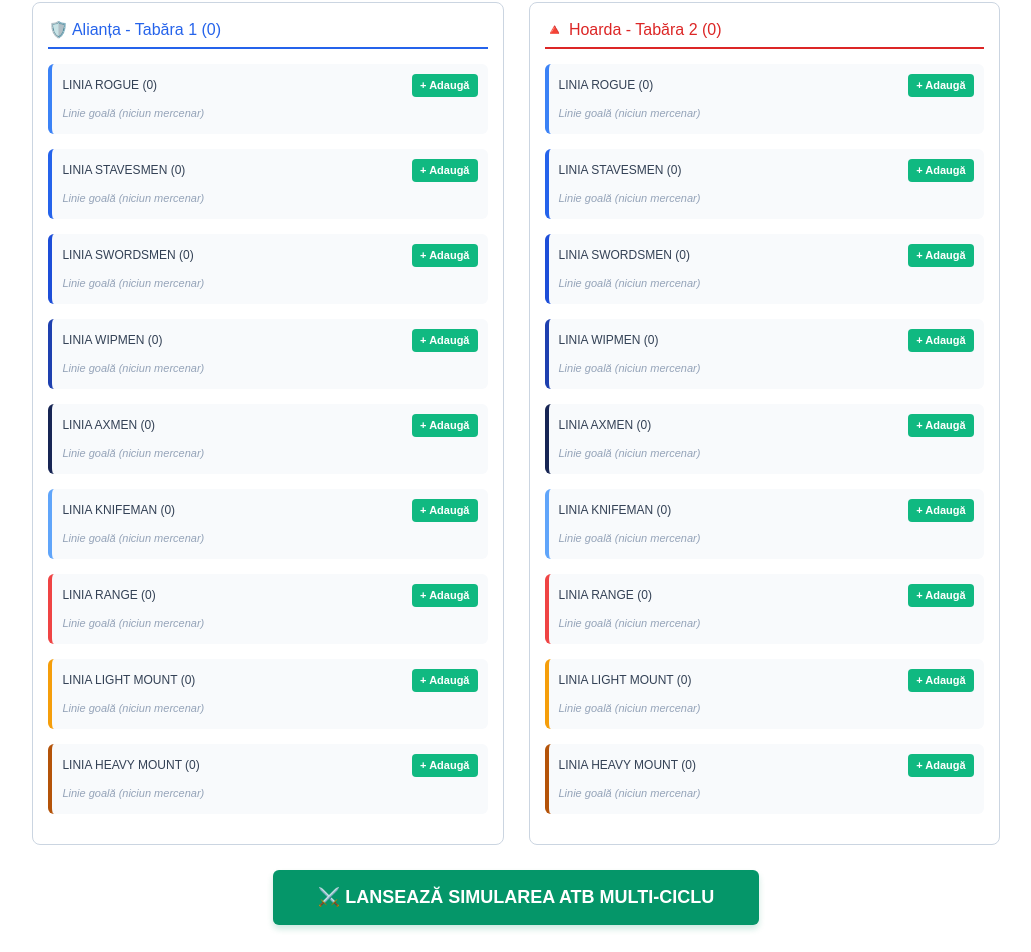
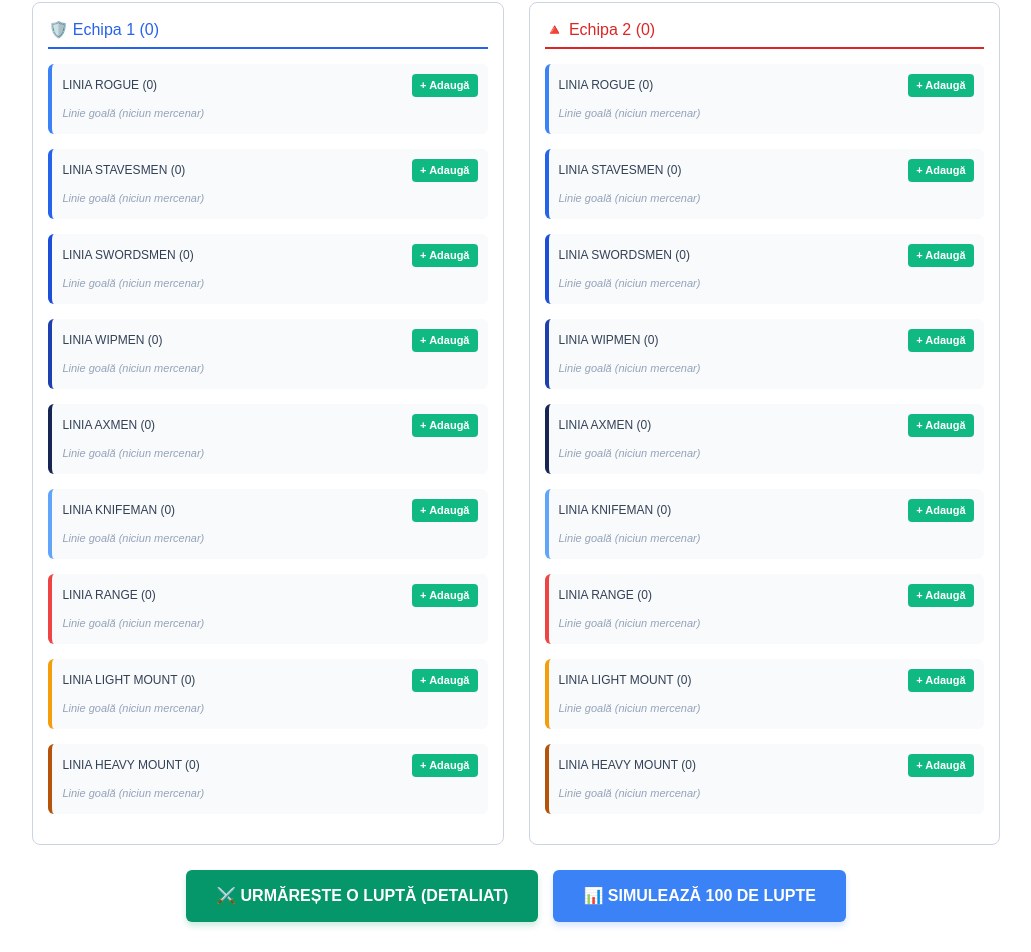
Before and after one commit to mitzanu1/simulator, a Next.js app: page / in a window 1280 px wide. Shown: the part 96-1048 px from the top of the page, without its empty margins (124-1155 px from the left). Built offline with nearby package versions, Linux system fonts and the light colour scheme.

Commit message:
multysim

```diff
--- a/app/page.js
+++ b/app/page.js
@@ -3,7 +3,7 @@ import { useState } from "react";
 import { simuleazaLupta } from "./utils";
 
 export default function Home() {
-  // Profilurile unice de atribute pentru toate clasele din joc
+  // Profilurile de bază folosite ca șablon când se dă click pe "Adaugă"
   const profileUnitati = {
     rogue: {
       clasa: "rogue",
@@ -88,44 +88,20 @@ export default function Home() {
     },
   };
 
-  const mercenarImplicit = () => ({ ...profileUnitati.rogue });
+  // Taberele pornesc complet goale, fără placeholders
+  const [tabara1, setTabara1] = useState([]);
+  const [tabara2, setTabara2] = useState([]);
 
-  const [tabara1, setTabara1] = useState([
-    // { ...profileUnitati.rogue },
-    // { ...profileUnitati.stavesmen },
-    // { ...profileUnitati.swordsmen },
-    // { ...profileUnitati.wipmen },
-    // { ...profileUnitati.axmen },
-    // { ...profileUnitati.knifeman },
-    // { ...profileUnitati.range },
-    // { ...profileUnitati.light_mount },
-    // { ...profileUnitati.heavy_mount },
-  ]);
-
-  const [tabara2, setTabara2] = useState([
-    // { ...profileUnitati.rogue },
-    // { ...profileUnitati.stavesmen },
-    // { ...profileUnitati.swordsmen },
-    // { ...profileUnitati.wipmen },
-    // { ...profileUnitati.axmen },
-    // { ...profileUnitati.knifeman },
-    // { ...profileUnitati.range },
-    // { ...profileUnitati.light_mount },
-    // { ...profileUnitati.heavy_mount },
-  ]);
-
+  // Stări pentru rezultatele bătăliei
   const [istoricLupta, setIstoricLupta] = useState([]);
   const [castigator, setCastigator] = useState("");
+  const [statisticiMasa, setStatisticiMasa] = useState(null);
+  const [seSimuleaza, setSeSimuleaza] = useState(false);
 
-  // State-uri temporare pentru câmpurile de text unde se dă Copy/Paste
-  const [textImportT1, setTextImportT1] = useState("");
-  const [textImportT2, setTextImportT2] = useState("");
-
-  // FUNCȚIE RAFINATĂ: Suportă numere negative și ignoră punctele zecimale
+  // Funcție de import: suportă numere negative și ignoră zecimalele
   const importaDinText = (tabara, indexGlobal, textBrut) => {
     if (!textBrut.trim()) return;
 
-    // REGEX NOU: Adaugă "-?" la început pentru a captura opțional semnul minus
     const potriviri = textBrut.match(/-?\d+(?:[.,]\d+)?/g);
 
     if (!potriviri || potriviri.length < 6) {
@@ -135,14 +111,10 @@ export default function Home() {
       return;
     }
 
-    // Am eliminat Math.max(0, ...) pentru a permite valorilor să fie negative în state
     const [hp, damage, defence, accuracy, agility, speed] = potriviri.map(
-      (num) => {
-        return parseInt(num, 10); // Păstrează semnul "-" și oprește citirea la punct/virgulă
-      },
+      (num) => parseInt(num, 10),
     );
 
-    // Actualizăm starea mercenarului selectat
     if (tabara === 1) {
       setTabara1((prev) =>
         prev.map((m, idx) =>
@@ -162,10 +134,9 @@ export default function Home() {
     }
   };
 
+  // Adaugă un mercenar nou pe o anumită linie tactică
   const adaugaMercenar = (tabara, tipClasa) => {
-    const nouMercenar = {
-      ...profileUnitati[tipClasa],
-    };
+    const nouMercenar = { ...profileUnitati[tipClasa] };
     if (tabara === 1) {
       setTabara1((prev) => [...prev, nouMercenar]);
     } else {
@@ -173,6 +144,7 @@ export default function Home() {
     }
   };
 
+  // Șterge un mercenar specific dintr-o tabără
   const eliminaMercenar = (tabara, indexGlobal) => {
     if (tabara === 1) {
       setTabara1((prev) => prev.filter((_, idx) => idx !== indexGlobal));
@@ -181,11 +153,9 @@ export default function Home() {
     }
   };
 
-  // Permite introducerea manuală a numerelor negative în căsuțele de input
+  // Editează o valoare manuală (permite numere negative)
   const schimbaAtribut = (tabara, indexGlobal, atribut, valoare) => {
-    // Am eliminat Math.max(0, ...) pentru a nu mai bloca numerele sub zero
     const valoareNumerica = parseInt(valoare, 10) || 0;
-
     if (tabara === 1) {
       setTabara1((prev) =>
         prev.map((m, idx) =>
@@ -201,13 +171,46 @@ export default function Home() {
     }
   };
 
+  // Urmărește o singură luptă detaliată
   const pornesteBatalia = () => {
+    setStatisticiMasa(null);
     const rezultat = simuleazaLupta(tabara1, tabara2);
     setIstoricLupta(rezultat.logs);
     setCastigator(rezultat.castigator);
   };
 
-  // Helper JSX pentru a randa dinamic o linie tactică dintr-o tabără
+  // Rulează 100 de lupte și afișează raportul procentual compact
+  const pornesteSimulareMasa = () => {
+    if (tabara1.length === 0 && tabara2.length === 0) {
+      alert("❌ Ambele armate sunt goale! Adaugă trupe înainte de simulare.");
+      return;
+    }
+
+    setSeSimuleaza(true);
+    setCastigator("");
+    setIstoricLupta([]);
+
+    let victoriiT1 = 0;
+    let victoriiT2 = 0;
+
+    for (let i = 0; i < 100; i++) {
+      const rezultat = simuleazaLupta(tabara1, tabara2);
+      if (rezultat.castigator === "Tabăra 1") {
+        victoriiT1++;
+      } else if (rezultat.castigator === "Tabăra 2") {
+        victoriiT2++;
+      }
+    }
+
+    setStatisticiMasa({
+      procentT1: victoriiT1,
+      procentT2: victoriiT2,
+    });
+
+    setSeSimuleaza(false);
+  };
+
+  // Componentă helper internă (mutată corect în corpul principal pentru a moșteni starea din React)
   const RandeazaLinieTactica = ({
     numarTabara,
     tipClasa,
@@ -215,8 +218,6 @@ export default function Home() {
     culoareAccent,
     numeAfisat,
   }) => {
-    // Filtrăm elementele care aparțin exclusiv acestei linii/clase
-    // Păstrăm indexul original global pentru a putea edita corect starea din React
     const mercenariLinie = listaCompleta
       .map((m, idx) => ({ ...m, indexGlobal: idx }))
       .filter((m) => m.clasa === tipClasa);
@@ -324,7 +325,6 @@ export default function Home() {
                   </button>
                 </div>
 
-                {/* CASSETĂ IMPORT RAPID: Utilizatorul dă Paste la un text cu cele 6 numere aici */}
                 <div
                   style={{
                     marginBottom: "8px",
@@ -339,7 +339,6 @@ export default function Home() {
                     type="text"
                     placeholder="Paste text brut (ex: 150 30 15 25 20 12)..."
                     onPaste={(e) => {
-                      // Preluăm textul copiat direct din evenimentul de Paste
                       const textLipit = e.clipboardData.getData("text");
                       importaDinText(
                         numarTabara,
@@ -434,6 +433,98 @@ export default function Home() {
         la un șir de 6 numere (HP, DMG, DEF, ACC, AGI, SPD) [INDEX].
       </p>
 
+      {/* Panou Vizual Simplificat: Echipa 1 vs Echipa 2 */}
+      {statisticiMasa && (
+        <div
+          style={{
+            background: "#f0fdf4",
+            border: "1px solid #bbf7d0",
+            padding: "20px",
+            borderRadius: "8px",
+            marginBottom: "25px",
+            boxShadow: "0 4px 6px -1px rgba(0, 0, 0, 0.05)",
+          }}
+        >
+          <h2
+            style={{
+              textAlign: "center",
+              marginTop: 0,
+              color: "#166534",
+              borderBottom: "2px solid #bbf7d0",
+              paddingBottom: "8px",
+            }}
+          >
+            📊 Raport Procentual de Câștig (100 de Simulări)
+          </h2>
+          <div
+            style={{
+              display: "grid",
+              gridTemplateColumns: "1fr 1fr",
+              gap: "15px",
+              marginTop: "15px",
+              textAlign: "center",
+            }}
+          >
+            <div
+              style={{
+                background: "#fff",
+                padding: "12px",
+                borderRadius: "6px",
+                border: "1px solid #e2e8f0",
+              }}
+            >
+              <span
+                style={{
+                  fontSize: "12px",
+                  fontWeight: "bold",
+                  color: "#64748b",
+                  textTransform: "uppercase",
+                }}
+              >
+                Rată Victorie Echipa 1
+              </span>
+              <h3
+                style={{
+                  fontSize: "28px",
+                  margin: "5px 0 0 0",
+                  color: "#2563eb",
+                }}
+              >
+                {statisticiMasa.procentT1}%
+              </h3>
+            </div>
+            <div
+              style={{
+                background: "#fff",
+                padding: "12px",
+                borderRadius: "6px",
+                border: "1px solid #e2e8f0",
+              }}
+            >
+              <span
+                style={{
+                  fontSize: "12px",
+                  fontWeight: "bold",
+                  color: "#64748b",
+                  textTransform: "uppercase",
+                }}
+              >
+                Rată Victorie Echipa 2
+              </span>
+              <h3
+                style={{
+                  fontSize: "28px",
+                  margin: "5px 0 0 0",
+                  color: "#dc2626",
+                }}
+              >
+                {statisticiMasa.procentT2}%
+              </h3>
+            </div>
+          </div>
+        </div>
+      )}
+
       {/* Secțiunea Principală de Configurare Armate */}
       <div
         style={{
@@ -443,7 +534,7 @@ export default function Home() {
           marginBottom: "25px",
         }}
       >
-        {/* Panel Armata 1 (Alianța) */}
+        {/* Panel Armata 1 (Echipa 1) */}
         <div
           style={{
             flex: 1,
@@ -463,7 +554,7 @@ export default function Home() {
               marginBottom: "15px",
             }}
           >
-            🛡️ Alianța - Tabăra 1 ({tabara1.length})
+            🛡️ Echipa 1 ({tabara1.length})
           </h3>
           <RandeazaLinieTactica
             numarTabara={1}
@@ -530,7 +621,7 @@ export default function Home() {
           />
         </div>
 
-        {/* Panel Armata 2 (Hoarda) */}
+        {/* Panel Armata 2 (Echipa 2) */}
         <div
           style={{
             flex: 1,
@@ -550,7 +641,7 @@ export default function Home() {
               marginBottom: "15px",
             }}
           >
-            🔺 Hoarda - Tabăra 2 ({tabara2.length})
+            🔺 Echipa 2 ({tabara2.length})
           </h3>
           <RandeazaLinieTactica
             numarTabara={2}
@@ -618,13 +709,20 @@ export default function Home() {
         </div>
       </div>
 
-      {/* Zona Buton Central de Declanșare */}
-      <div style={{ textAlign: "center", marginBottom: "25px" }}>
+      {/* Zona Butoane Centrale de Acțiune */}
+      <div
+        style={{
+          display: "flex",
+          gap: "15px",
+          justifyContent: "center",
+          marginBottom: "25px",
+        }}
+      >
         <button
           onClick={pornesteBatalia}
           style={{
-            padding: "14px 45px",
-            fontSize: "18px",
+            padding: "14px 30px",
+            fontSize: "16px",
             fontWeight: "bold",
             cursor: "pointer",
             backgroundColor: "#059669",
@@ -632,14 +730,32 @@ export default function Home() {
             border: "none",
             borderRadius: "6px",
             boxShadow: "0 4px 6px rgba(5, 150, 105, 0.2)",
-            transition: "all 0.2s",
           }}
         >
-          ⚔️ LANSEAZĂ SIMULAREA ATB MULTI-CICLU
+          ⚔️ URMĂREȘTE O LUPTĂ (DETALIAT)
+        </button>
+
+        <button
+          onClick={pornesteSimulareMasa}
+          disabled={seSimuleaza}
+          style={{
+            padding: "14px 30px",
+            fontSize: "16px",
+            fontWeight: "bold",
+            cursor: "pointer",
+            backgroundColor: "#3b82f6",
+            color: "white",
+            border: "none",
+            borderRadius: "6px",
+            boxShadow: "0 4px 6px rgba(59, 130, 246, 0.2)",
+            opacity: seSimuleaza ? 0.6 : 1,
+          }}
+        >
+          {seSimuleaza ? "⏳ Se calculează..." : "📊 SIMULEAZĂ 100 DE LUPTE"}
         </button>
       </div>
 
-      {/* Rezultat Final Banner */}
+      {/* Banner Câștigător Unic */}
       {castigator && (
         <div
           style={{
@@ -683,18 +799,16 @@ export default function Home() {
             📜 Jurnalul de Luptă Detaliat:
           </h3>
           {istoricLupta.map((log, index) => {
-            // REGULĂ NOUĂ: Ignorăm complet mesajele de tip acțiune / sistem (cele fără echipă validă 1 sau 2)
             if (log.echipa !== 1 && log.echipa !== 2) return null;
 
-            // Stabilim ierarhia de culori cerută
-            let culoareText = "#e5e7eb"; // Gri deschis implicit (Echipa 2)
+            let culoareText = "#e5e7eb";
 
             if (log.tip === "moarte") {
-              culoareText = "#ef4444"; // Roșu aprins suprascrie tot în caz de deces
+              culoareText = "#ef4444";
             } else if (log.echipa === 1) {
-              culoareText = "#22c55e"; // Verde aprins pentru Echipa 1
+              culoareText = "#22c55e";
             } else if (log.echipa === 2) {
-              culoareText = "#94a3b8"; // Gri deschis curat pentru Echipa 2
+              culoareText = "#94a3b8";
             }
 
             return (
```
